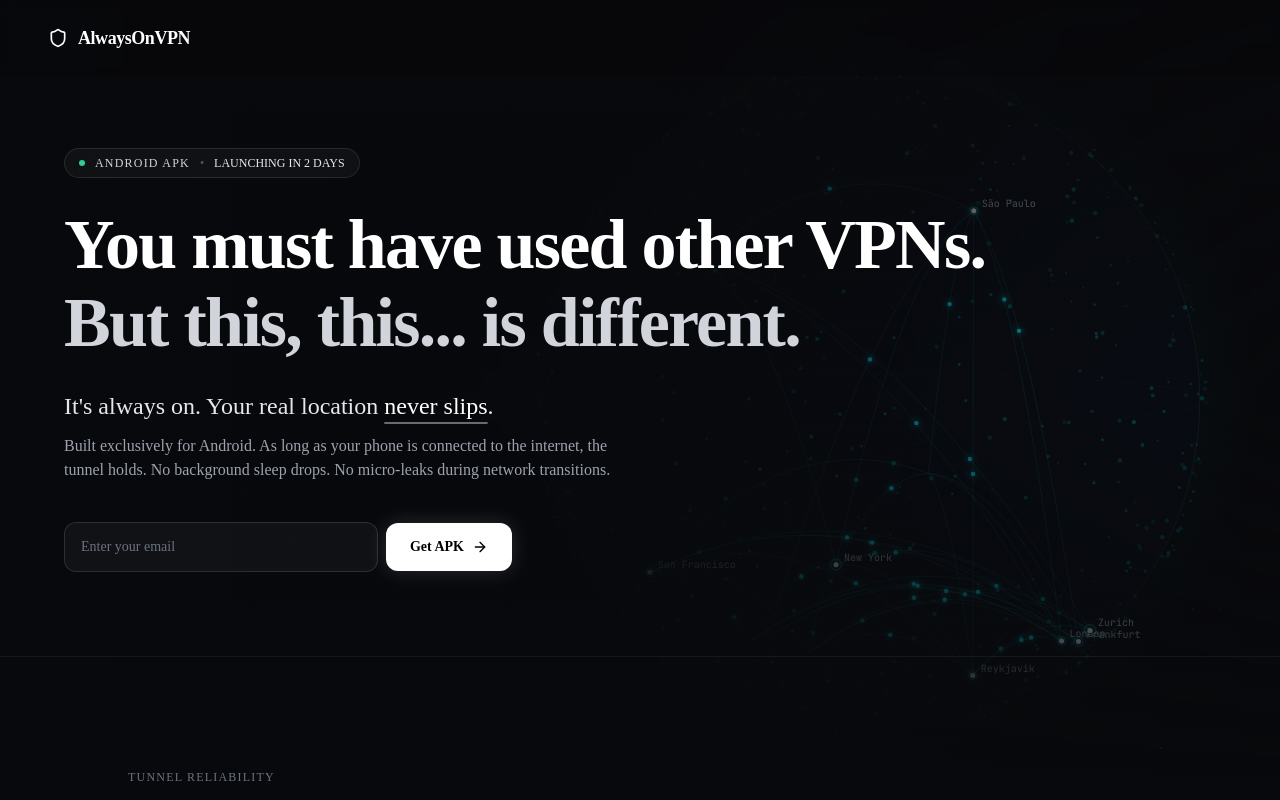
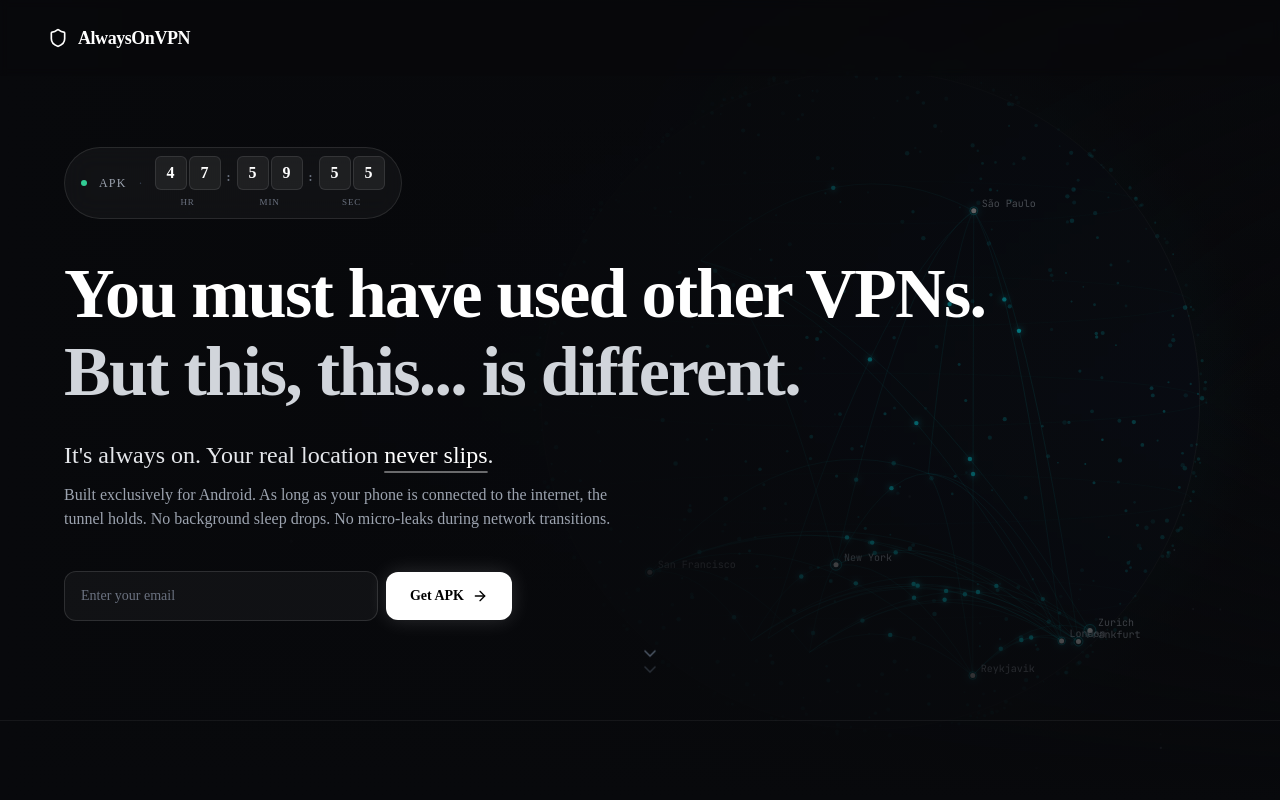
Before and after one commit to apreezofficial/alwaysonvpn, a Next.js app: page / in a window 1280 px wide. Shown: the top 800 px of the page. Built offline with nearby package versions, Linux system fonts and the light colour scheme.

Commit message:
feat: live 48h countdown timer in hero pill, APK label fix, swipe-down scroll indicator

```diff
--- a/components/Hero.tsx
+++ b/components/Hero.tsx
@@ -1,15 +1,67 @@
 "use client";
 
-import React, { useState } from "react";
-import { ArrowRight, ShieldCheck, Sparkles } from "lucide-react";
+import React, { useState, useEffect } from "react";
+import { ArrowRight, ShieldCheck, ChevronDown } from "lucide-react";
 
 interface HeroProps {
   onOpenWaitlist?: () => void;
 }
 
+function useCountdown() {
+  // 48 hours stored in localStorage so it persists across page reloads
+  const [timeLeft, setTimeLeft] = useState({ h: 47, m: 59, s: 59 });
+
+  useEffect(() => {
+    const KEY = "aovpn_launch_target";
+    let target = parseInt(localStorage.getItem(KEY) || "0", 10);
+    if (!target || target < Date.now()) {
+      target = Date.now() + 48 * 60 * 60 * 1000;
+      localStorage.setItem(KEY, String(target));
+    }
+
+    const tick = () => {
+      const diff = Math.max(0, target - Date.now());
+      const totalSecs = Math.floor(diff / 1000);
+      setTimeLeft({
+        h: Math.floor(totalSecs / 3600),
+        m: Math.floor((totalSecs % 3600) / 60),
+        s: totalSecs % 60,
+      });
+    };
+
+    tick();
+    const id = setInterval(tick, 1000);
+    return () => clearInterval(id);
+  }, []);
+
+  return timeLeft;
+}
+
+function Digit({ value, label }: { value: number; label: string }) {
+  const padded = String(value).padStart(2, "0");
+  return (
+    <div className="flex flex-col items-center">
+      <div className="flex gap-0.5">
+        {padded.split("").map((d, i) => (
+          <span
+            key={i}
+            className="inline-block w-7 sm:w-8 py-1 text-center text-sm sm:text-base font-mono font-bold text-white bg-white/[0.06] border border-white/[0.1] rounded-md"
+          >
+            {d}
+          </span>
+        ))}
+      </div>
+      <span className="text-[9px] font-mono text-gray-500 uppercase tracking-widest mt-1">
+        {label}
+      </span>
+    </div>
+  );
+}
+
 export default function Hero({ onOpenWaitlist }: HeroProps) {
   const [email, setEmail] = useState("");
   const [subscribed, setSubscribed] = useState(false);
+  const { h, m, s } = useCountdown();
 
   const handleSubmit = (e: React.FormEvent) => {
     e.preventDefault();
@@ -18,30 +70,36 @@
   };
 
   return (
-    <section className="relative min-h-[82vh] flex flex-col justify-center px-6 sm:px-12 pt-32 pb-16">
+    <section className="relative min-h-[90vh] flex flex-col justify-center px-6 sm:px-12 pt-32 pb-20">
       <div className="max-w-6xl mx-auto w-full">
 
-        {/* Sleek Launch Pill */}
-        <div className="inline-flex items-center gap-2.5 px-3.5 py-1.5 rounded-full bg-white/[0.04] border border-white/[0.1] text-xs font-mono text-gray-300 backdrop-blur-md mb-8">
-          <span className="w-1.5 h-1.5 rounded-full bg-emerald-400 animate-pulse" />
-          <span className="tracking-widest uppercase">ANDROID APK</span>
-          <span className="text-gray-600">•</span>
-          <span className="text-gray-200">LAUNCHING IN 2 DAYS</span>
+        {/* Launch Pill — just APK, with live timer */}
+        <div className="inline-flex items-center gap-3 px-4 py-2 rounded-full bg-white/[0.04] border border-white/[0.1] text-xs font-mono text-gray-300 backdrop-blur-md mb-10">
+          <span className="w-1.5 h-1.5 rounded-full bg-emerald-400 animate-pulse flex-shrink-0" />
+          <span className="tracking-widest uppercase text-gray-400">APK</span>
+          <span className="text-gray-700">·</span>
+          {/* Live countdown in the pill */}
+          <div className="flex items-center gap-1.5">
+            <Digit value={h} label="hr" />
+            <span className="text-gray-500 font-bold mb-3">:</span>
+            <Digit value={m} label="min" />
+            <span className="text-gray-500 font-bold mb-3">:</span>
+            <Digit value={s} label="sec" />
+          </div>
         </div>
 
-        {/* Guaranteed 2-Line Headline */}
+        {/* Strict 2-Line Headline */}
         <h1 className="text-3xl sm:text-5xl md:text-6xl lg:text-[70px] font-bold tracking-tight text-white leading-[1.08] max-w-5xl">
-          <span className="block whitespace-normal sm:whitespace-nowrap">
-            You must have used other VPNs.
-          </span>
-          <span className="block whitespace-normal sm:whitespace-nowrap text-gray-300 mt-1 sm:mt-2">
-            But this, this... is different.
-          </span>
+          <span className="block">You must have used other VPNs.</span>
+          <span className="block text-gray-300 mt-1 sm:mt-2">But this, this... is different.</span>
         </h1>
 
         {/* Subtext */}
         <p className="mt-8 text-xl sm:text-2xl text-gray-200 font-light max-w-2xl leading-relaxed">
-          It&apos;s always on. Your real location <span className="text-white font-medium underline decoration-white/40 underline-offset-8">never slips</span>.
+          It&apos;s always on. Your real location{" "}
+          <span className="text-white font-medium underline decoration-white/40 underline-offset-8">
+            never slips
+          </span>.
         </p>
 
         <p className="mt-3 text-sm sm:text-base text-gray-400 font-light max-w-xl leading-relaxed">
@@ -49,7 +107,7 @@
           the tunnel holds. No background sleep drops. No micro-leaks during network transitions.
         </p>
 
-        {/* Sleek Action Form */}
+        {/* Email Form */}
         <div className="mt-10 max-w-md">
           {!subscribed ? (
             <form onSubmit={handleSubmit} className="flex items-center gap-2">
@@ -72,12 +130,18 @@
           ) : (
             <div className="p-4 rounded-xl bg-white/[0.05] border border-white/[0.12] text-sm text-gray-200 font-mono flex items-center gap-2.5">
               <ShieldCheck className="w-4 h-4 text-emerald-400 flex-shrink-0" />
-              <span>You&apos;re reserved. Early APK link arrives in 48 hours.</span>
+              <span>You&apos;re reserved. APK link arrives when the clock hits zero.</span>
             </div>
           )}
         </div>
 
       </div>
+
+      {/* Scroll-down swipe indicator */}
+      <div className="absolute bottom-8 left-1/2 -translate-x-1/2 flex flex-col items-center gap-2 text-gray-600 animate-bounce">
+        <ChevronDown className="w-5 h-5" />
+        <ChevronDown className="w-5 h-5 -mt-3 opacity-50" />
+      </div>
     </section>
   );
 }
```
